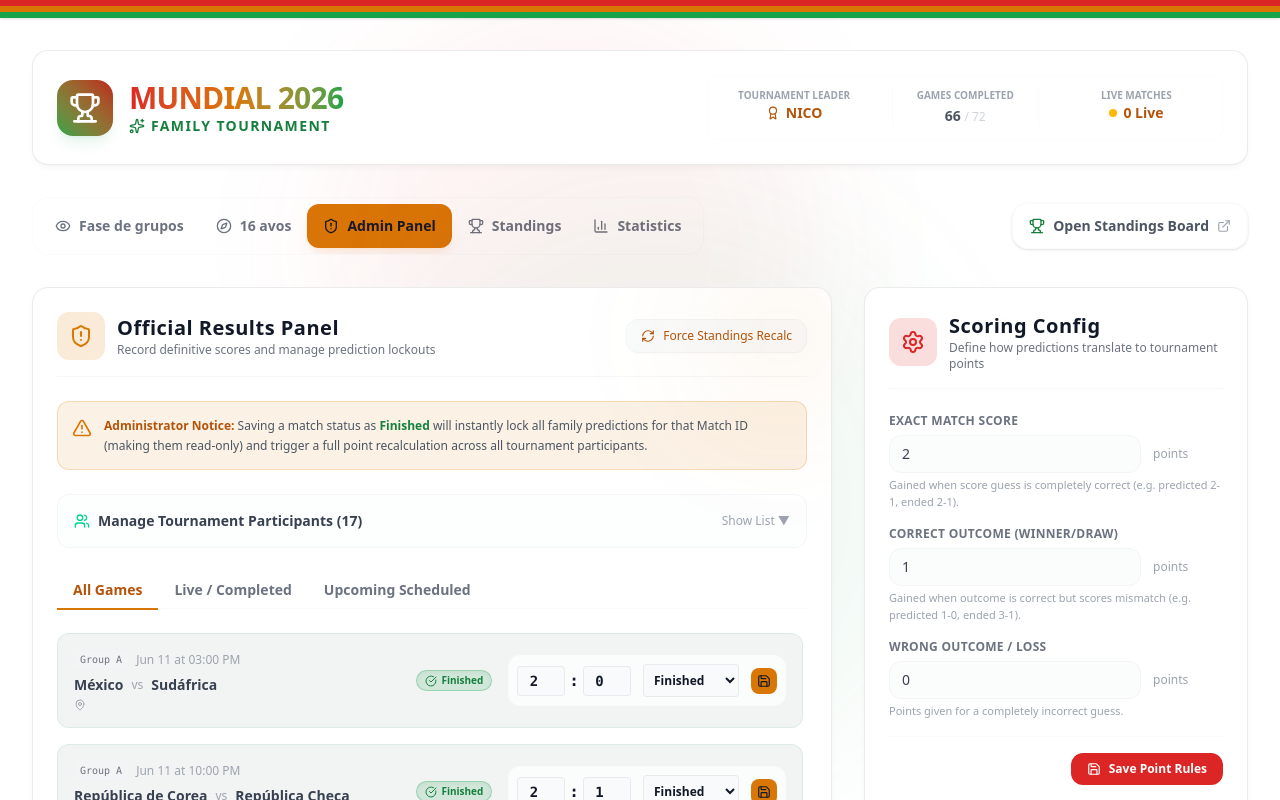
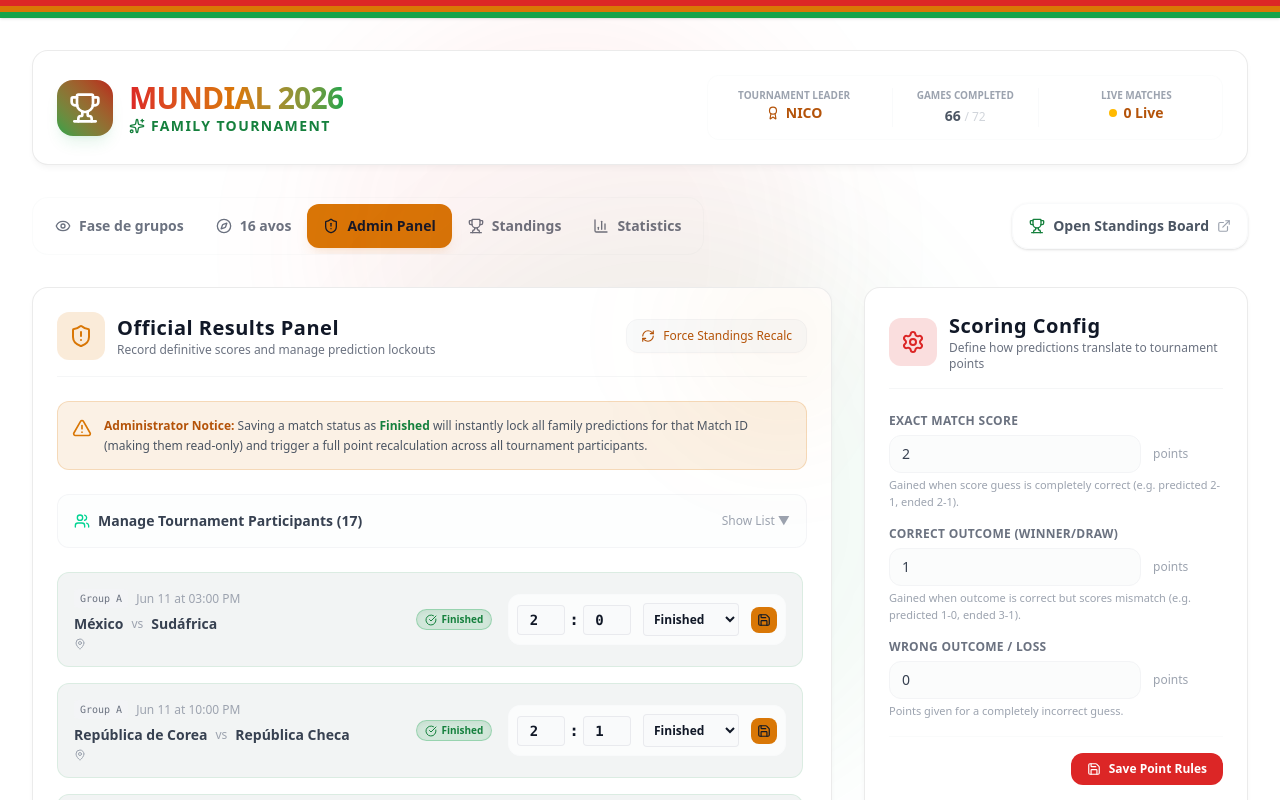
Before and after one commit to nicoabdo/Initial-local-tournament-build, a Next.js app: page / in a window 1280 px wide. Both pictures are taken after a click on the button "Admin Panel". Shown: the top 800 px of the page. Built offline with nearby package versions, Linux system fonts and the light colour scheme.

Commit message:
Remove match status filter tabs in AdminResultsPanel

```diff
--- a/src/components/AdminResultsPanel.tsx
+++ b/src/components/AdminResultsPanel.tsx
@@ -61,14 +61,7 @@ export default function AdminResultsPanel({
     setAdminScores(initialScores);
   }, [matches]);
 
-  // Filters for matches: "all", "active" (live/finished), "scheduled"
-  const [filterType, setFilterType] = useState<"all" | "active" | "scheduled">("all");
-
-  const filteredMatches = matches.filter(match => {
-    if (filterType === "all") return true;
-    if (filterType === "active") return match.status === "live" || match.status === "finished";
-    return match.status === "scheduled";
-  });
+  const filteredMatches = matches;
 
   const handleAdminScoreChange = (matchId: string, team: "home" | "away", val: string) => {
     const current = adminScores[matchId] || { home: "", away: "", status: "scheduled" };
@@ -242,22 +235,6 @@ export default function AdminResultsPanel({
       )}
       </div>
 
-      {/* Sub-Filters Tabs */}
-      <div className="flex border-b border-slate-800/40">
-        {(["all", "active", "scheduled"] as const).map(tab => (
-          <button
-            key={tab}
-            onClick={() => setFilterType(tab)}
-            className={`px-4 py-2 border-b-2 font-semibold text-sm transition-colors relative -mb-[2px] ${
-              filterType === tab
-                ? "border-amber-500 text-amber-600 font-bold"
-                : "border-transparent text-slate-400 hover:text-slate-200"
-            }`}
-          >
-            {tab === "all" ? "All Games" : tab === "active" ? "Live / Completed" : "Upcoming Scheduled"}
-          </button>
-        ))}
-      </div>
 
       {/* Admin Matches List */}
       <div className="space-y-4 max-h-[500px] overflow-y-auto pr-1 custom-scrollbar">
```
